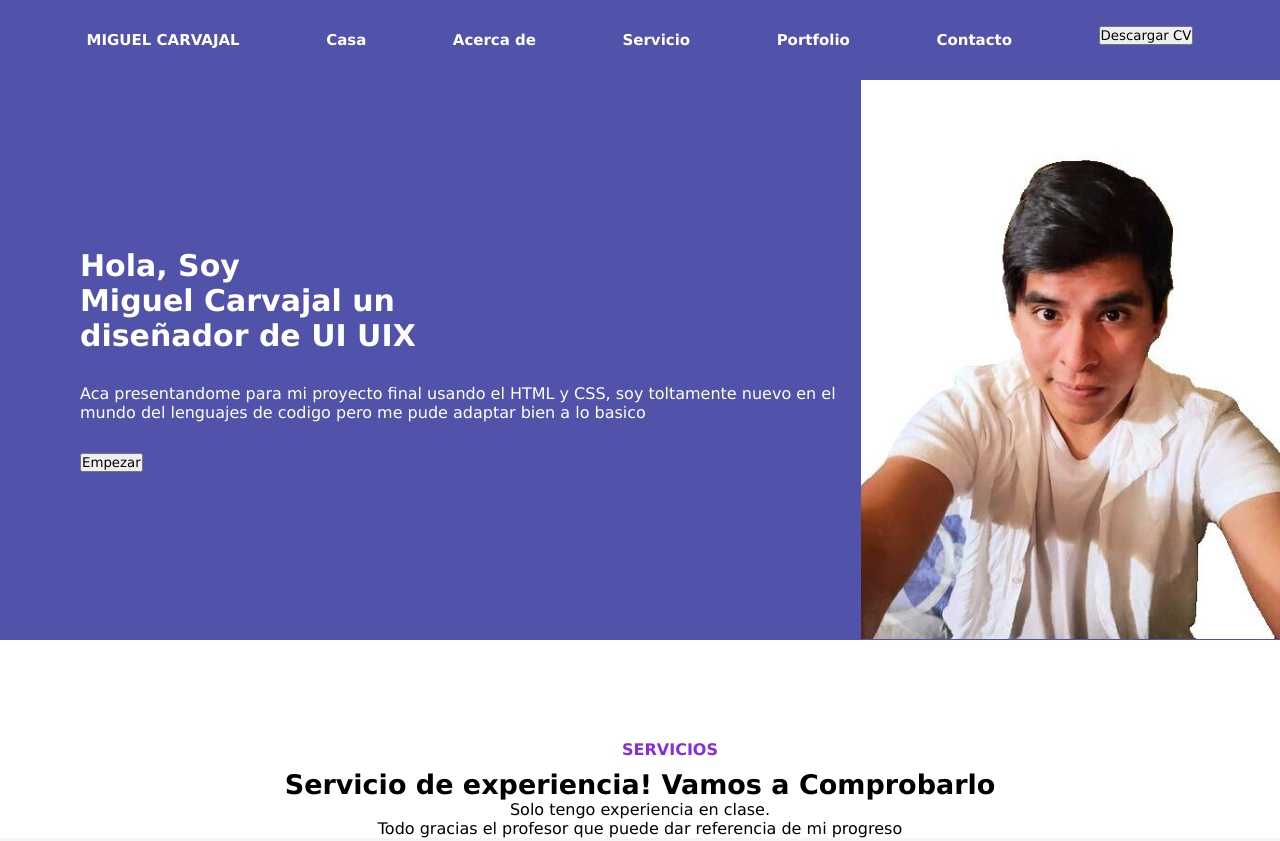
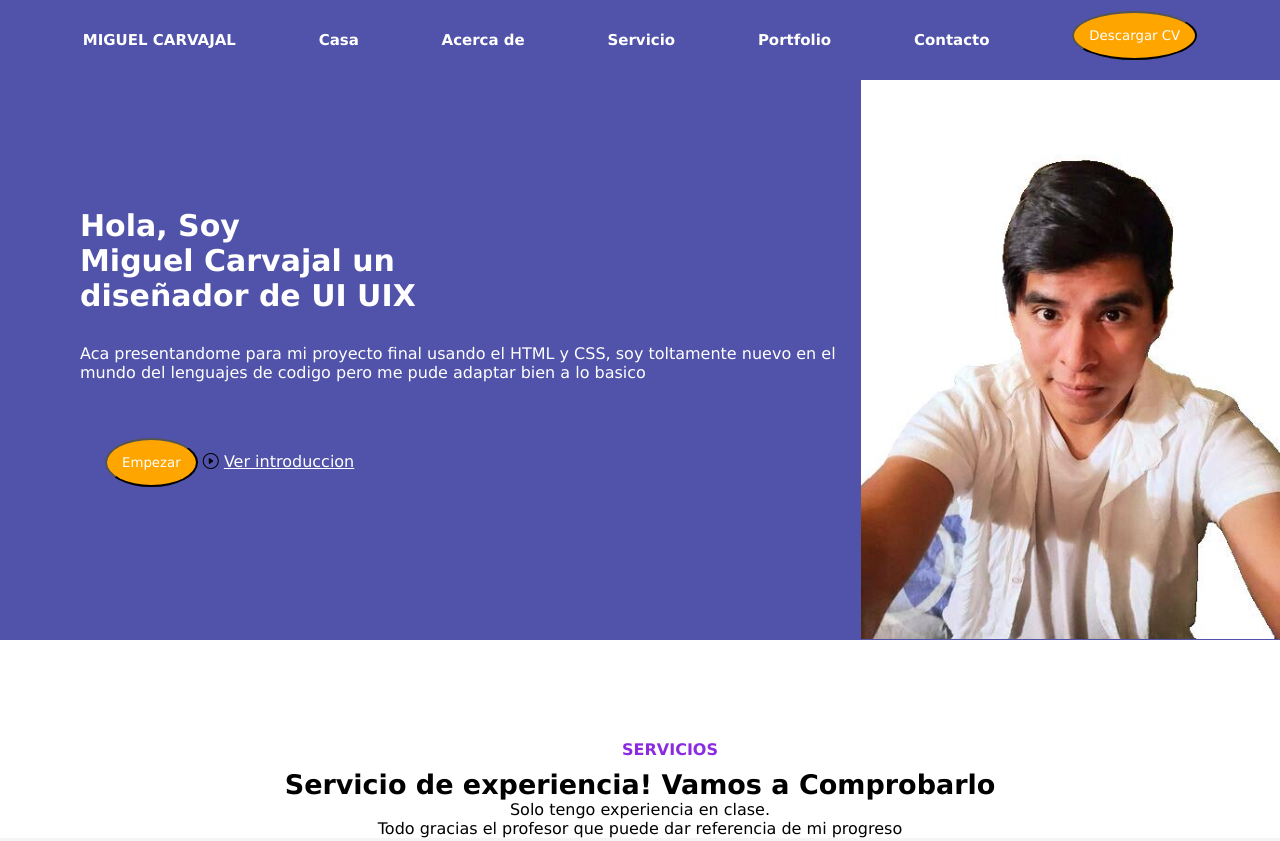
Before and after one commit to MiguelCarvajalz/Miproyectofinal, a plain HTML site: page index.html in a window 1280 px wide. Shown: the top 841 px of the page. Drawn offline with nearby package versions, Linux system fonts and the light colour scheme.

Commit message:
hice lo que pude

```diff
--- a/css/style.css
+++ b/css/style.css
@@ -35,6 +35,14 @@
 .menu a:hover{
     color: orange;
 }
+.menu button{
+    background-color: orange;
+    padding: 15px 15px;
+    border-radius: 70%;
+    cursor: pointer;
+    color: white;
+
+}
 .hero{
     background-color: rgb(80, 83, 169);
     height: 70vh;
@@ -48,6 +56,20 @@
     height: 70vh;
     margin-right: 0%;
 
+}
+.mirarintro{
+    padding: 25px 25px;
+    width: 100%;
+}
+.mirarintro a{
+    color: white;
+}
+.mirarintro button{
+    background-color: orange;
+    padding: 15px 15px;
+    border-radius: 70%;
+    cursor: pointer;
+    color: white;
 }
 
 
@@ -314,3 +336,13 @@
     cursor: pointer;
     outline: 0px;
 }
+.botonsu form .btn-sub:hover{
+    background-color: blue;
+}
+.hablar button{
+    background-color: orange;
+    padding: 15px 15px;
+    border-radius: 70%;
+    cursor: pointer;
+    color: white;
+}
--- a/index.html
+++ b/index.html
@@ -29,7 +29,12 @@
                 <h1>Hola, Soy <br> Miguel Carvajal un <br> diseñador de UI UIX</h1>
                 <p>Aca presentandome para mi proyecto final usando el HTML y CSS, soy toltamente nuevo en el mundo del lenguajes de codigo pero me pude adaptar bien a lo basico </p>
                 <div class="bcomience">
-                    <button>Empezar</button>
+                    <div class="mirarintro">
+                        <button>Empezar</button>
+                        <i class="bi bi-play-circle"></i>
+                        <a href="">Ver introduccion</a>
+
+                    </div>
 
 
                 </div>
```
